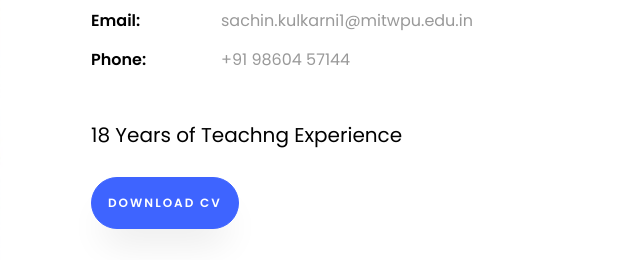
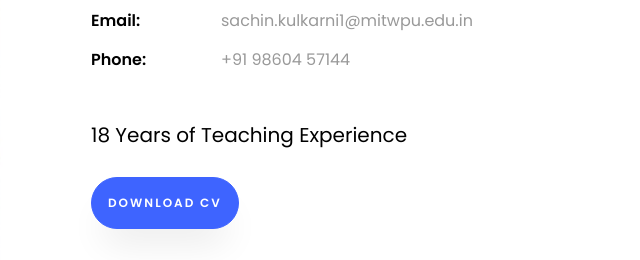
Before and after one commit to dheeraj-komandur/sachinkulkarni, a plain HTML site: page index.html in a window 1280 px wide. Shown: the part 1086-1346 px from the top of the page, 597-1237 px from the left. Drawn offline with Linux system fonts and the light colour scheme; files whose address does not match are found by name.

Commit message:
Update index.html

```diff
--- a/index.html
+++ b/index.html
@@ -91,7 +91,7 @@
 	          <div class="counter-wrap ftco-animate d-flex mt-md-3">
               <div class="text">
               	<p class="mb-4">
-	                <span>18 Years of Teachng Experience</span>
+	                <span>18 Years of Teaching Experience</span>
                 </p>
                 <p><a href="resume.pdf" class="btn btn-primary py-3 px-3">Download CV</a></p>
               </div>
```
